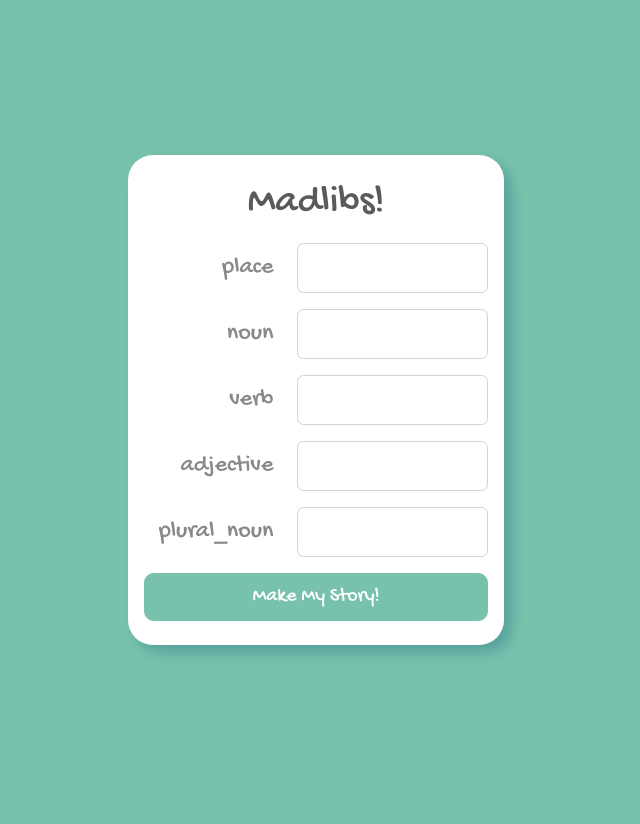
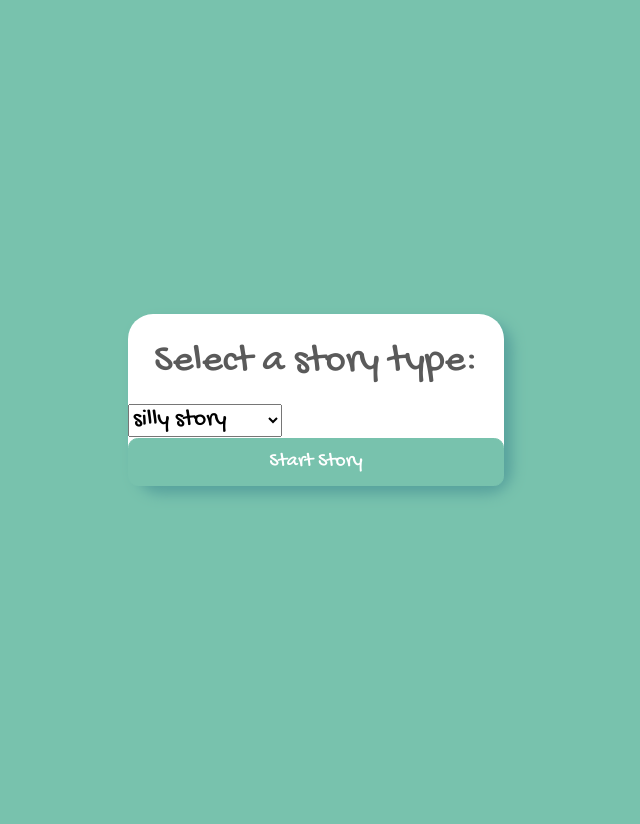
Before and after one commit to nabware/flask-madlibs, a Flask app: page / in a window 1280 px wide. Shown: the whole page, without its empty margins (324-964 px from the left). Run offline with Flask 3, Linux system fonts and the light colour scheme.

Commit message:
Added user picked story functionality

```diff
--- a/app.py
+++ b/app.py
@@ -8,15 +8,28 @@ app.config['SECRET_KEY'] = "secret"
 
 debug = DebugToolbarExtension(app)
 
+stories = {"silly story": silly_story,
+           "excited story": excited_story
+        }
+
 @app.get("/")
 def home():
-    """Returns home page with story form"""
+    """Returns home page with dropdown to select story"""
 
-    return render_template("questions.html", prompts=silly_story.prompts)
+    return render_template("stories.html", stories=stories.keys())
 
-@app.get("/results")
-def results():
+@app.get("/questions")
+def questions():
+    """Returns questions page with story form"""
+
+    story_key = request.args.get("story")
+    story = stories.get(story_key)
+
+    return render_template("questions.html", prompts=story.prompts, story=story_key)
+
+@app.get("/<story>/results")
+def results(story):
     """Returns results page with filled story"""
 
     return render_template("results.html",
-                           story=silly_story.get_result_text(request.args))
+                           story=stories[story].get_result_text(request.args))
--- a/templates/questions.html
+++ b/templates/questions.html
@@ -7,7 +7,7 @@
   <h1 class="pt-4 mb-3 text-center">Madlibs!</h1>
 
   <div class="ms-3 me-3">
-    <form action="/results" class="pb-4">
+    <form action="/{{ story }}/results" class="pb-4">
 
     <!-- an example of one field -- you should make these autogenerated! -->
     {% for prompt in prompts %}
--- /dev/null
+++ b/templates/stories.html
@@ -0,0 +1,20 @@
+{% extends 'base.html' %}
+
+{% block title %} Select a story type {% endblock %}
+
+{% block content %}
+
+  <h1 class="pt-4 mb-3 text-center">Select a story type:</h1>
+  <form action="/questions">
+    <select name="story">
+      {% for story in stories %}
+      <option value="{{ story }}">{{ story }}</option>
+      {% endfor %}
+    </select>
+
+    <button class="btn btn-primary btn-lg w-100">
+      Start Story
+    </button>
+  </form>
+
+{% endblock %}
```
